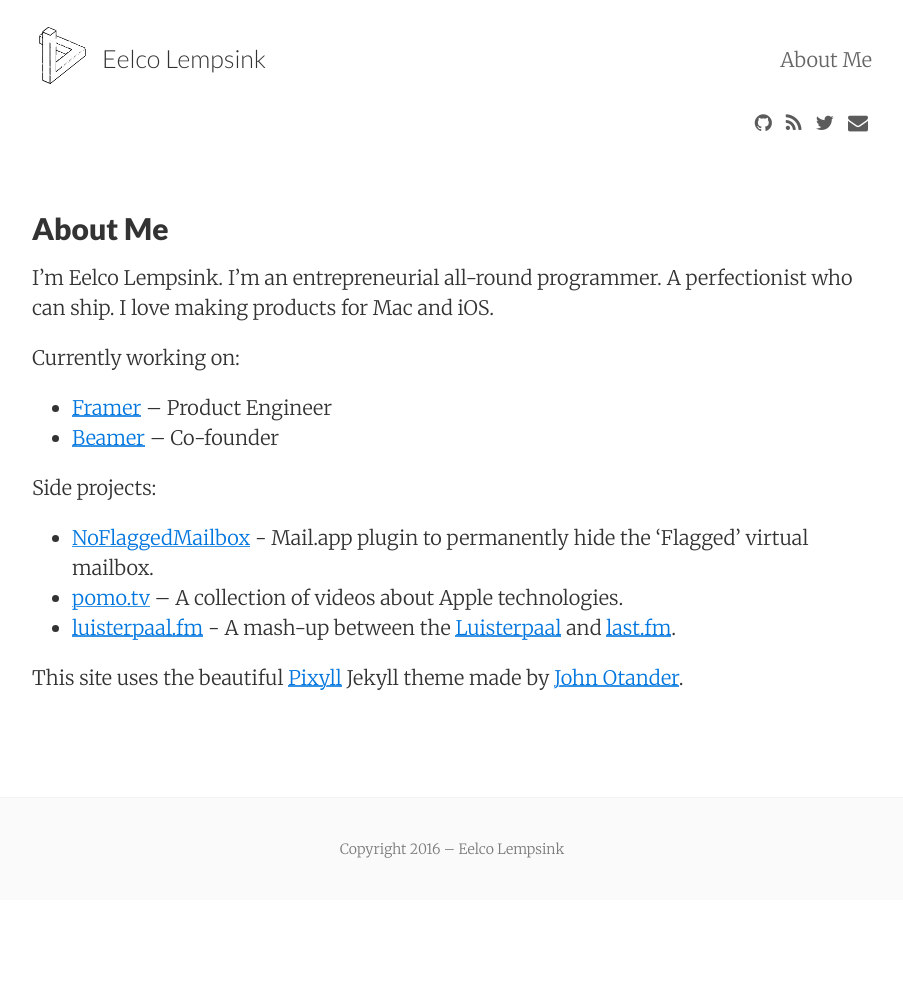
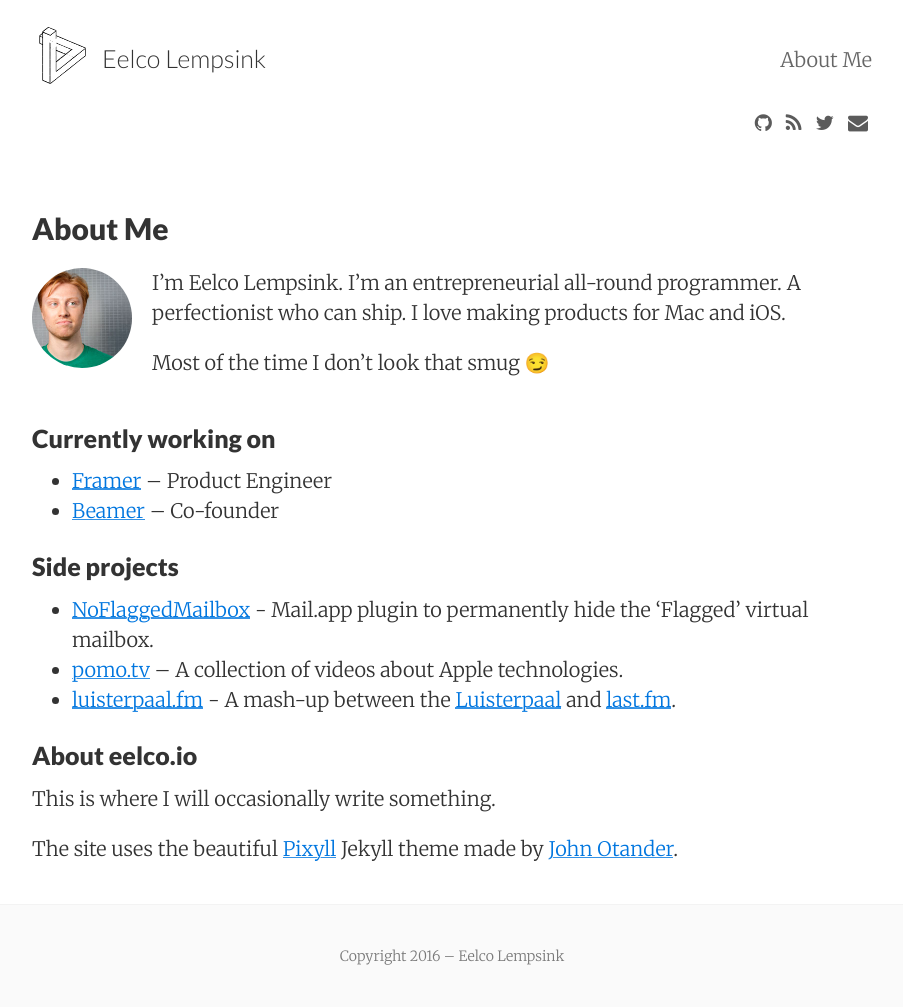
Before and after one commit to eelco/eelco.github.io, a Jekyll site: the page built from about.md, in a window 1280 px wide. Shown: the whole page, without its empty margins (188-1091 px from the left). Built offline with Jekyll 4.4.1, drawn with Linux system fonts in a browser that asks for light colours; nearby versions of some CDN libraries; before the commit the page ends 900 px from its top, so only the background shows below that.

Commit message:
Slightly polished the about page.

```diff
--- a/about.md
+++ b/about.md
@@ -5,17 +5,27 @@ permalink: /about/
 tags: about
 ---
 
+<img src="{{ site.baseurl }}/images/me.jpeg" alt="Eelco Lempsink" class="left avatar" />
+
 I’m Eelco Lempsink. I’m an entrepreneurial all-round programmer. A perfectionist who can ship. I love making products for Mac and iOS.
 
-Currently working on:
+Most of the time I don’t look that smug 😏
+
+<div class="clearfix"></div>
+
+### Currently working on
 
 - [Framer](http://framerjs.com) – Product Engineer
 - [Beamer](http://beamer-app.com) – Co-founder
 
-Side projects:
+### Side projects
 
 - [NoFlaggedMailbox](http://eelco.lempsink.nl/NoFlaggedMailbox.zip) - Mail.app plugin to permanently hide the ‘Flagged’ virtual mailbox.
 - [pomo.tv](http://pomo.tv) – A collection of videos about Apple technologies.
 - [luisterpaal.fm](http://luisterpaal.fm) - A mash-up between the [Luisterpaal](http://luisterpaal.nl) and [last.fm](http://last.fm).
 
-This site uses the beautiful [Pixyll](http://pixyll.com) Jekyll theme made by [John Otander](http://johnotander.com).
+### About eelco.io
+
+This is where I will occasionally write something.
+
+The site uses the beautiful [Pixyll](http://pixyll.com) Jekyll theme made by [John Otander](http://johnotander.com).
--- a/css/pixyll.scss
+++ b/css/pixyll.scss
@@ -33,3 +33,9 @@
 @import 'gists';
 @import 'measure';
 @import 'pagination';
+
+.avatar {
+  margin: 0 1rem 1rem 0;
+  width: 100px;
+  border-radius: 50%;
+}
```
Also changed, not shown: images/me.jpeg (added).
